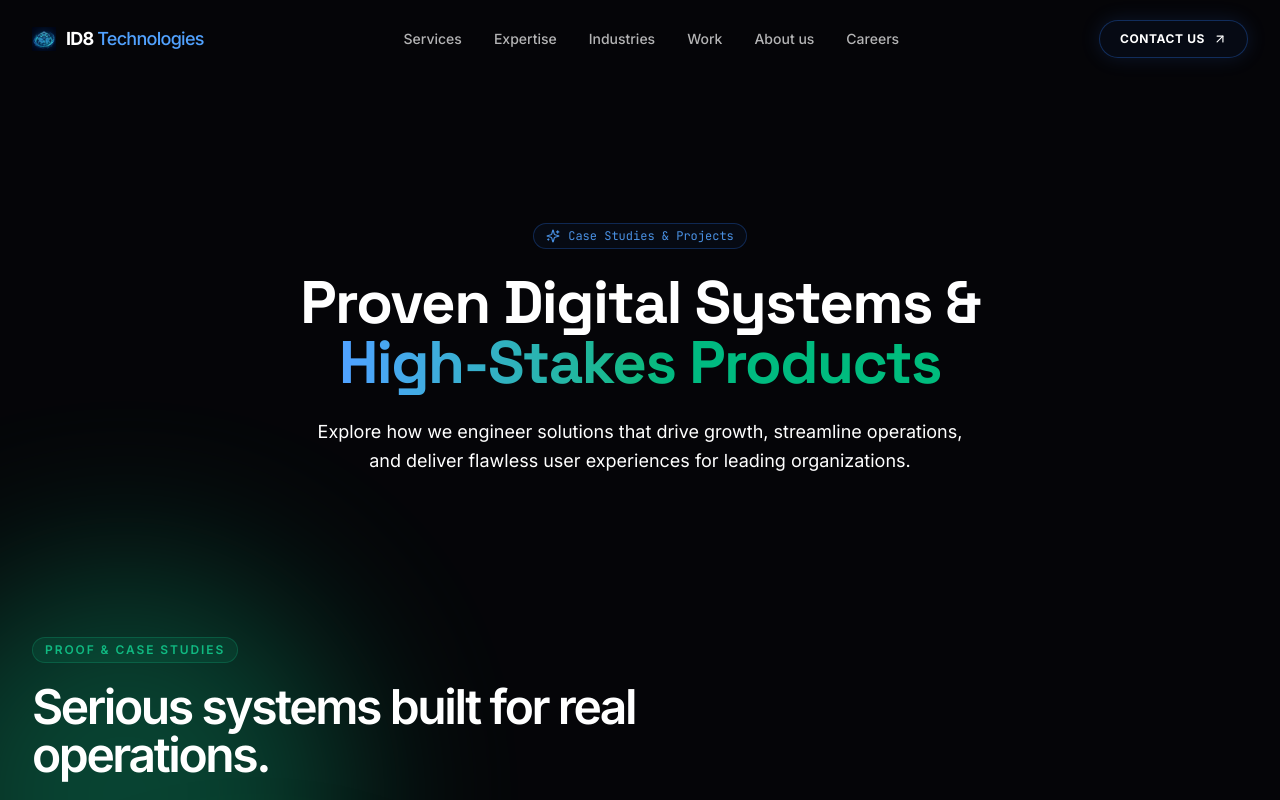
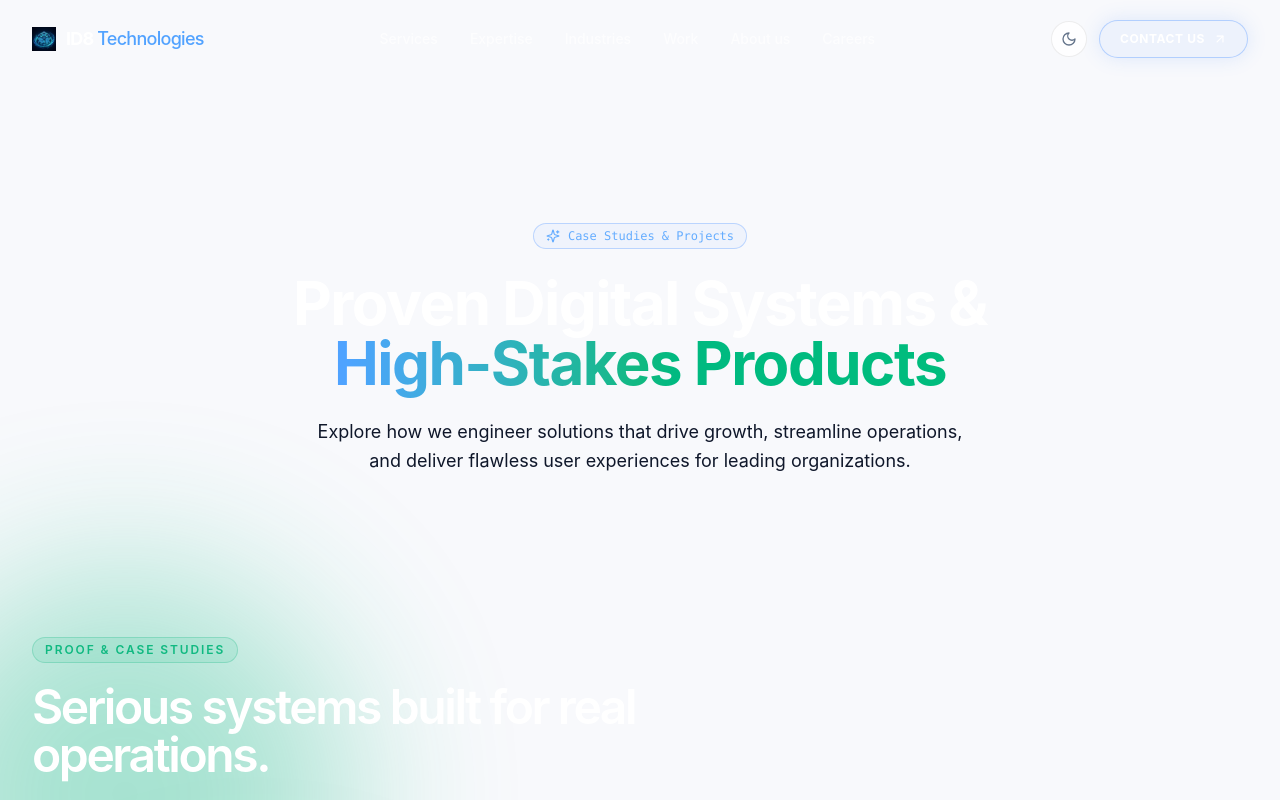
Before and after one commit to SetsonTheDevGuy-03/id8-website, a Next.js app: page /work in a window 1280 px wide. Shown: the top 800 px of the page. Built offline with nearby package versions, Linux system fonts and the light colour scheme.

Commit message:
Add light/dark theme system with ThemeContext, CSS variables, and toggle button

```diff
--- a/src/app/globals.css
+++ b/src/app/globals.css
@@ -1,28 +1,59 @@
 @import "tailwindcss";
 
 @theme {
-  --font-sans: var(--font-sans), ui-sans-serif, system-ui, sans-serif;
-  --font-display: var(--font-display), sans-serif;
-  --font-mono: var(--font-mono), ui-monospace, SFMono-Regular, monospace;
+  /* Premium system font stacks — no network dependency */
+  --font-sans:    "Inter", ui-sans-serif, system-ui, -apple-system, BlinkMacSystemFont, "Segoe UI", Roboto, "Helvetica Neue", Arial, sans-serif;
+  --font-display: "Inter", ui-sans-serif, system-ui, -apple-system, sans-serif;
+  --font-mono:    ui-monospace, "Cascadia Code", "Fira Code", "JetBrains Mono", SFMono-Regular, Menlo, Consolas, monospace;
 }
 
+
+/* ── LIGHT MODE (default) ── */
 :root {
-  --background-main: #050508;
-  --background-deep: #020204;
-  --background-card: rgba(255, 255, 255, 0.03);
-  --background-card-hover: rgba(255, 255, 255, 0.07);
-  --border-subtle: rgba(255, 255, 255, 0.08);
-  --border-glow: rgba(59, 130, 246, 0.35); /* blue-500 glow */
+  --bg-main:          #f8f9fc;
+  --bg-deep:          #f0f2f8;
+  --bg-card:          rgba(255, 255, 255, 0.85);
+  --bg-card-hover:    rgba(255, 255, 255, 1);
+  --border-subtle:    rgba(0, 0, 0, 0.07);
+  --border-glow:      rgba(59, 130, 246, 0.35);
 
-  --emerald-brand: #10b981; /* emerald-500 */
-  --blue-brand: #3b82f6; /* blue-500 */
-  --purple-accent: #8b5cf6; /* purple-500 */
-  --orange-accent: #f59e0b; /* amber-500 */
+  --emerald-brand:    #059669;
+  --blue-brand:       #2563eb;
+  --purple-accent:    #7c3aed;
+  --orange-accent:    #d97706;
 
-  --text-primary: #ffffff;
-  --text-secondary: rgba(255, 255, 255, 0.72);
-  --text-muted: rgba(255, 255, 255, 0.52);
-  --text-disabled: rgba(255, 255, 255, 0.32);
+  --text-primary:     #0f172a;
+  --text-secondary:   #334155;
+  --text-muted:       #64748b;
+  --text-disabled:    #94a3b8;
+
+  --scrollbar-track:  #f0f2f8;
+  --scrollbar-thumb:  rgba(0, 0, 0, 0.15);
+  --grid-line:        rgba(0, 0, 0, 0.04);
+}
+
+/* ── DARK MODE ── */
+.dark {
+  --bg-main:          #050508;
+  --bg-deep:          #020204;
+  --bg-card:          rgba(255, 255, 255, 0.03);
+  --bg-card-hover:    rgba(255, 255, 255, 0.07);
+  --border-subtle:    rgba(255, 255, 255, 0.08);
+  --border-glow:      rgba(59, 130, 246, 0.35);
+
+  --emerald-brand:    #10b981;
+  --blue-brand:       #3b82f6;
+  --purple-accent:    #8b5cf6;
+  --orange-accent:    #f59e0b;
+
+  --text-primary:     #ffffff;
+  --text-secondary:   rgba(255, 255, 255, 0.72);
+  --text-muted:       rgba(255, 255, 255, 0.52);
+  --text-disabled:    rgba(255, 255, 255, 0.32);
+
+  --scrollbar-track:  #050508;
+  --scrollbar-thumb:  rgba(255, 255, 255, 0.1);
+  --grid-line:        rgba(255, 255, 255, 0.02);
 }
 
 * {
@@ -31,16 +62,19 @@
 
 html {
   scroll-behavior: smooth;
-  background-color: var(--background-main);
+  background-color: var(--bg-main);
+  color: var(--text-primary);
+  transition: background-color 0.3s ease, color 0.3s ease;
 }
 
 body {
   min-height: 100vh;
-  background: var(--background-main);
+  background: var(--bg-main);
   color: var(--text-primary);
   font-family: var(--font-sans);
   -webkit-font-smoothing: antialiased;
   overflow-x: hidden;
+  transition: background-color 0.3s ease, color 0.3s ease;
 }
 
 /* Custom scrollbar */
@@ -48,14 +82,14 @@ body {
   width: 8px;
 }
 ::-webkit-scrollbar-track {
-  background: var(--background-main);
+  background: var(--scrollbar-track);
 }
 ::-webkit-scrollbar-thumb {
-  background: rgba(255, 255, 255, 0.1);
+  background: var(--scrollbar-thumb);
   border-radius: 4px;
 }
 ::-webkit-scrollbar-thumb:hover {
-  background: var(--emerald-brand);
+  background: var(--blue-brand);
 }
 
 /* Custom Selection */
@@ -68,14 +102,14 @@ body {
 .bg-grid {
   background-size: 40px 40px;
   background-image:
-    linear-gradient(to right, rgba(255, 255, 255, 0.02) 1px, transparent 1px),
-    linear-gradient(to bottom, rgba(255, 255, 255, 0.02) 1px, transparent 1px);
+    linear-gradient(to right, var(--grid-line) 1px, transparent 1px),
+    linear-gradient(to bottom, var(--grid-line) 1px, transparent 1px);
 }
 
 .subtle-grid {
   background-image:
-    linear-gradient(rgba(255, 255, 255, 0.015) 1px, transparent 1px),
-    linear-gradient(90deg, rgba(255, 255, 255, 0.015) 1px, transparent 1px);
+    linear-gradient(var(--grid-line) 1px, transparent 1px),
+    linear-gradient(90deg, var(--grid-line) 1px, transparent 1px);
   background-size: 50px 50px;
 }
 
@@ -99,19 +133,19 @@ body {
 }
 
 .glass {
-  background: rgba(255, 255, 255, 0.03);
+  background: var(--bg-card);
   backdrop-filter: blur(12px);
   -webkit-backdrop-filter: blur(12px);
-  border: 1px solid rgba(255, 255, 255, 0.08);
+  border: 1px solid var(--border-subtle);
 }
 
 .glass-card {
-  background: var(--background-card);
+  background: var(--bg-card);
   border: 1px solid var(--border-subtle);
   backdrop-filter: blur(20px);
   -webkit-backdrop-filter: blur(20px);
   border-radius: 1.5rem;
-  box-shadow: 0 10px 40px rgba(0, 0, 0, 0.35);
+  box-shadow: 0 10px 40px rgba(0, 0, 0, 0.15);
   transition: all 0.4s cubic-bezier(0.16, 1, 0.3, 1);
 }
 
--- a/src/app/layout.tsx
+++ b/src/app/layout.tsx
@@ -1,27 +1,11 @@
 import type { Metadata } from "next";
-import { Inter, Space_Grotesk, JetBrains_Mono } from "next/font/google";
 import "./globals.css";
 import { CartProvider } from "@/context/CartContext";
-
-
-const inter = Inter({
-  subsets: ["latin"],
-  variable: "--font-sans",
-});
-
-const spaceGrotesk = Space_Grotesk({
-  subsets: ["latin"],
-  variable: "--font-display",
-});
-
-const jetbrainsMono = JetBrains_Mono({
-  subsets: ["latin"],
-  variable: "--font-mono",
-});
+import { ThemeProvider } from "@/context/ThemeContext";
 
 export const metadata: Metadata = {
   title: {
-    default: "ID8 Technologies | Digital Systems Studio â€” Namibia",
+    default: "ID8 Technologies | Digital Systems Studio – Namibia",
     template: "%s | ID8 Technologies",
   },
   description:
@@ -50,11 +34,13 @@ export default function RootLayout({
   children: React.ReactNode;
 }>) {
   return (
-    <html lang="en" className={`${inter.variable} ${spaceGrotesk.variable} ${jetbrainsMono.variable}`}>
-      <body className="font-sans antialiased bg-[#050508] text-white selection:bg-[#3b82f6]/40">
-        <CartProvider>
-          {children}
-        </CartProvider>
+    <html lang="en">
+      <body className="font-sans antialiased selection:bg-blue-500/30">
+        <ThemeProvider>
+          <CartProvider>
+            {children}
+          </CartProvider>
+        </ThemeProvider>
       </body>
     </html>
   );
--- a/src/components/layout/site-header.tsx
+++ b/src/components/layout/site-header.tsx
@@ -8,6 +8,7 @@ import { navigation } from "@/data/navigation";
 import { Container } from "@/components/ui/container";
 
 import { useCart } from "@/context/CartContext";
+import { ThemeToggle } from "@/components/ui/theme-toggle";
 
 export function SiteHeader() {
   const [isOpen, setIsOpen] = useState(false);
@@ -29,10 +30,9 @@ export function SiteHeader() {
   return (
     <header
       className={`sticky top-0 z-50 transition-all duration-300 border-b ${
-        scrolled
-          ? "border-white/10 bg-[#030706]/85 backdrop-blur-xl py-3 shadow-[0_4px_30px_rgba(0,0,0,0.4)]"
-          : "border-transparent bg-transparent py-5"
+        scrolled ? "backdrop-blur-xl py-3 shadow-[0_4px_20px_rgba(0,0,0,0.1)]" : "border-transparent bg-transparent py-5"
       }`}
+      style={scrolled ? { borderColor: "var(--border-subtle)", background: "color-mix(in srgb, var(--bg-main) 88%, transparent)" } : {}}
     >
       <Container className="flex items-center justify-between gap-6">
         <Link
@@ -66,7 +66,8 @@ export function SiteHeader() {
         </nav>
 
         {/* Desktop CTA */}
-        <div className="hidden items-center gap-4 md:flex">
+        <div className="hidden items-center gap-3 md:flex">
+          <ThemeToggle />
           <Link
             href="/contact"
             className="inline-flex items-center gap-2 rounded-full border border-blue-500/30 bg-blue-500/5 hover:bg-blue-500/15 text-white px-5 py-2.5 text-xs font-bold uppercase tracking-wider transition duration-300 shadow-[0_0_20px_rgba(59,130,246,0.15)] hover:border-blue-500/50"
@@ -94,14 +95,15 @@ export function SiteHeader() {
 
       {/* Mobile drawer overlay */}
       {isOpen && (
-        <div className="fixed inset-0 top-[60px] z-40 bg-[#030706]/98 backdrop-blur-md md:hidden animate-fade-in">
-          <nav className="flex flex-col gap-6 p-8 border-t border-white/5">
+        <div className="fixed inset-0 top-[60px] z-40 backdrop-blur-md md:hidden animate-fade-in" style={{ background: "var(--bg-deep)" }}>
+          <nav className="flex flex-col gap-6 p-8 border-t" style={{ borderColor: "var(--border-subtle)" }}>
             {navigation.map((item) => (
               <Link
                 key={item.label}
                 href={item.href}
                 onClick={() => setIsOpen(false)}
-                className="text-lg font-medium text-white/80 hover:text-[#10b981] transition duration-200"
+                className="text-lg font-medium transition duration-200"
+                style={{ color: "var(--text-secondary)" }}
               >
                 {item.label}
               </Link>
@@ -119,6 +121,13 @@ export function SiteHeader() {
               )}
               <ArrowUpRight aria-hidden="true" className="size-4" />
             </Link>
+            {/* Theme toggle in mobile drawer */}
+            <div className="flex items-center gap-3 mt-2 pt-4" style={{ borderTop: "1px solid var(--border-subtle)" }}>
+              <ThemeToggle />
+              <span className="text-sm font-medium" style={{ color: "var(--text-muted)" }}>
+                Toggle theme
+              </span>
+            </div>
           </nav>
         </div>
       )}
--- /dev/null
+++ b/src/components/ui/theme-toggle.tsx
@@ -0,0 +1,28 @@
+"use client";
+
+import { Moon, Sun } from "lucide-react";
+import { useTheme } from "@/context/ThemeContext";
+
+export function ThemeToggle() {
+  const { theme, toggleTheme } = useTheme();
+
+  return (
+    <button
+      onClick={toggleTheme}
+      aria-label={`Switch to ${theme === "dark" ? "light" : "dark"} mode`}
+      className="relative inline-flex items-center justify-center size-9 rounded-full border border-white/10 dark:border-white/10 bg-white/5 dark:bg-white/5 hover:bg-white/10 dark:hover:bg-white/10 text-slate-600 dark:text-white/70 hover:text-slate-900 dark:hover:text-white transition-all duration-200 group"
+      style={{
+        borderColor: "var(--border-subtle)",
+        background: "var(--bg-card)",
+        color: "var(--text-muted)",
+      }}
+    >
+      <span className="sr-only">Toggle theme</span>
+      {theme === "dark" ? (
+        <Sun className="size-4 transition-transform group-hover:rotate-12" />
+      ) : (
+        <Moon className="size-4 transition-transform group-hover:-rotate-12" />
+      )}
+    </button>
+  );
+}
--- /dev/null
+++ b/src/context/ThemeContext.tsx
@@ -0,0 +1,63 @@
+"use client";
+
+import { createContext, useContext, useEffect, useState, ReactNode } from "react";
+
+type Theme = "dark" | "light";
+
+interface ThemeContextType {
+  theme: Theme;
+  toggleTheme: () => void;
+}
+
+const ThemeContext = createContext<ThemeContextType | undefined>(undefined);
+
+export function ThemeProvider({ children }: { children: ReactNode }) {
+  const [theme, setTheme] = useState<Theme>("dark");
+  const [mounted, setMounted] = useState(false);
+
+  // On first mount, read from localStorage or system preference
+  useEffect(() => {
+    const stored = localStorage.getItem("id8-theme") as Theme | null;
+    if (stored === "light" || stored === "dark") {
+      setTheme(stored);
+    } else {
+      // Respect system preference as the default
+      const prefersDark = window.matchMedia("(prefers-color-scheme: dark)").matches;
+      setTheme(prefersDark ? "dark" : "light");
+    }
+    setMounted(true);
+  }, []);
+
+  // Apply or remove 'dark' class on <html> whenever theme changes
+  useEffect(() => {
+    if (!mounted) return;
+    const root = document.documentElement;
+    if (theme === "dark") {
+      root.classList.add("dark");
+    } else {
+      root.classList.remove("dark");
+    }
+    localStorage.setItem("id8-theme", theme);
+  }, [theme, mounted]);
+
+  const toggleTheme = () => {
+    setTheme((prev) => (prev === "dark" ? "light" : "dark"));
+  };
+
+  // Prevent flash of wrong theme before JS loads
+  if (!mounted) return null;
+
+  return (
+    <ThemeContext.Provider value={{ theme, toggleTheme }}>
+      {children}
+    </ThemeContext.Provider>
+  );
+}
+
+export function useTheme() {
+  const context = useContext(ThemeContext);
+  if (!context) {
+    throw new Error("useTheme must be used within a ThemeProvider");
+  }
+  return context;
+}
```
